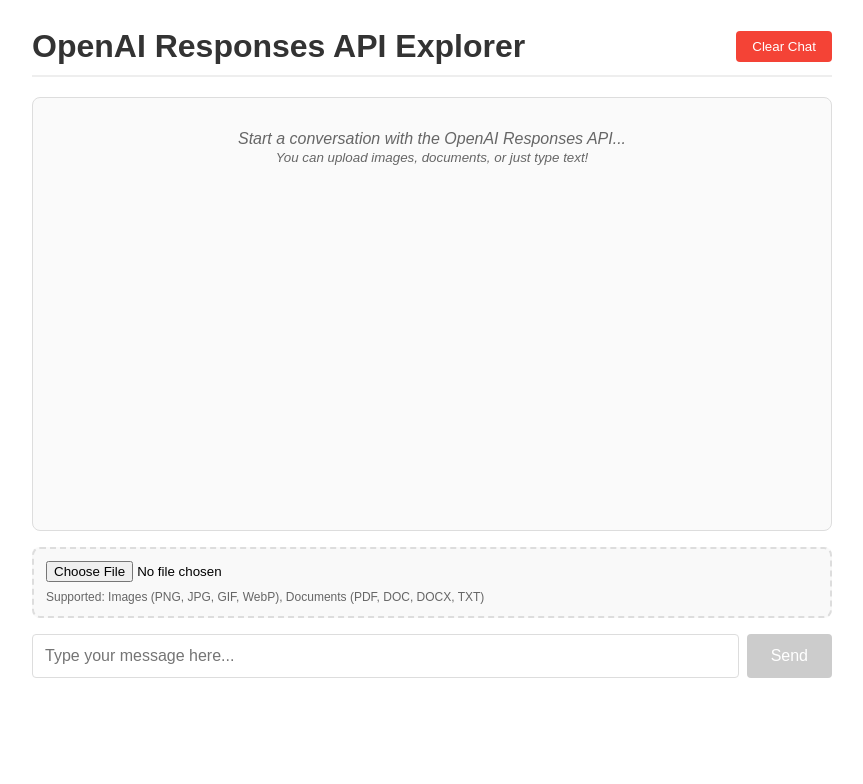
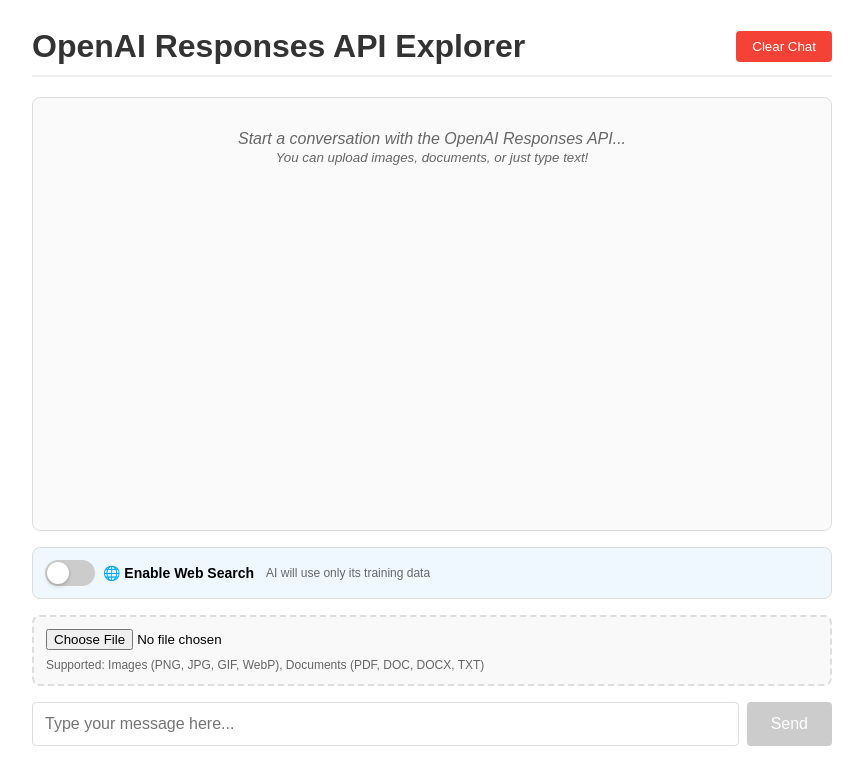
Before and after one commit to rupnikj/responses_api, a React app: page / in a window 1280 px wide. Shown: the top 784 px of the page, without its empty margins (208-1071 px from the left). Built offline with nearby package versions, Linux system fonts and the light colour scheme; the HTML template or start-up script is replaced by a standard one.

Commit message:
web search

```diff
--- a/src/client/App.tsx
+++ b/src/client/App.tsx
@@ -11,7 +11,8 @@
 interface ApiResponse {
   id: string;
   output: Array<{
-    content: Array<{
+    type?: string;
+    content?: Array<{
       text: string;
     }>;
   }>;
@@ -23,6 +24,7 @@
   const [isLoading, setIsLoading] = useState(false);
   const [lastResponseId, setLastResponseId] = useState<string | null>(null);
   const [selectedFile, setSelectedFile] = useState<File | null>(null);
+  const [webSearchEnabled, setWebSearchEnabled] = useState<boolean>(false);
 
   // Ref for auto-scrolling to bottom of messages
   const messagesEndRef = useRef<HTMLDivElement>(null);
@@ -76,6 +78,7 @@
           formData.append('previousResponseId', lastResponseId);
         }
         formData.append('file', currentFile);
+        formData.append('webSearchEnabled', webSearchEnabled.toString());
 
         response = await fetch('http://localhost:3001/api/responses', {
           method: 'POST',
@@ -90,7 +93,8 @@
           },
           body: JSON.stringify({
             input: currentInput,
-            previousResponseId: lastResponseId
+            previousResponseId: lastResponseId,
+            webSearchEnabled: webSearchEnabled
           }),
         });
       }
@@ -103,9 +107,24 @@
 
       const data: ApiResponse = await response.json();
 
+      // Find the text response - it might be in different positions depending on tools used
+      let responseText = 'No response received';
+
+      if (data.output && Array.isArray(data.output)) {
+        // Look for the message output (not tool calls)
+        const messageOutput = data.output.find(item =>
+          item.type === 'message' ||
+          (item.content && Array.isArray(item.content) && item.content.length > 0)
+        );
+
+        if (messageOutput && messageOutput.content && messageOutput.content[0]) {
+          responseText = messageOutput.content[0].text || 'No response received';
+        }
+      }
+
       const assistantMessage: Message = {
         id: data.id,
-        text: data.output[0]?.content[0]?.text || 'No response received',
+        text: responseText,
         isUser: false,
         timestamp: new Date()
       };
@@ -239,6 +258,59 @@
         <div ref={messagesEndRef} />
       </div>
 
+      {/* Web Search Toggle */}
+      <div style={{
+        marginBottom: '16px',
+        padding: '12px',
+        border: '1px solid #ddd',
+        borderRadius: '8px',
+        backgroundColor: '#f0f8ff'
+      }}>
+        <div style={{ display: 'flex', alignItems: 'center', gap: '12px' }}>
+          <label style={{
+            display: 'flex',
+            alignItems: 'center',
+            cursor: 'pointer',
+            fontSize: '14px',
+            fontWeight: 'bold'
+          }}>
+            <div style={{ position: 'relative', marginRight: '8px' }}>
+              <input
+                type="checkbox"
+                checked={webSearchEnabled}
+                onChange={(e) => setWebSearchEnabled(e.target.checked)}
+                style={{ display: 'none' }}
+              />
+              <div style={{
+                width: '50px',
+                height: '26px',
+                backgroundColor: webSearchEnabled ? '#007bff' : '#ccc',
+                borderRadius: '13px',
+                position: 'relative',
+                transition: 'background-color 0.3s ease',
+                cursor: 'pointer'
+              }}>
+                <div style={{
+                  width: '22px',
+                  height: '22px',
+                  backgroundColor: 'white',
+                  borderRadius: '50%',
+                  position: 'absolute',
+                  top: '2px',
+                  left: webSearchEnabled ? '26px' : '2px',
+                  transition: 'left 0.3s ease',
+                  boxShadow: '0 2px 4px rgba(0,0,0,0.2)'
+                }} />
+              </div>
+            </div>
+            🌐 Enable Web Search
+          </label>
+          <span style={{ fontSize: '12px', color: '#666' }}>
+            {webSearchEnabled ? 'AI can search the web for current information' : 'AI will use only its training data'}
+          </span>
+        </div>
+      </div>
+
       {/* File Upload Section */}
       <div style={{
         marginBottom: '16px',
```
Also changed, not shown: src/server/index.ts (+6 -3 lines), src/server/openai.ts (+7 -1 lines).
